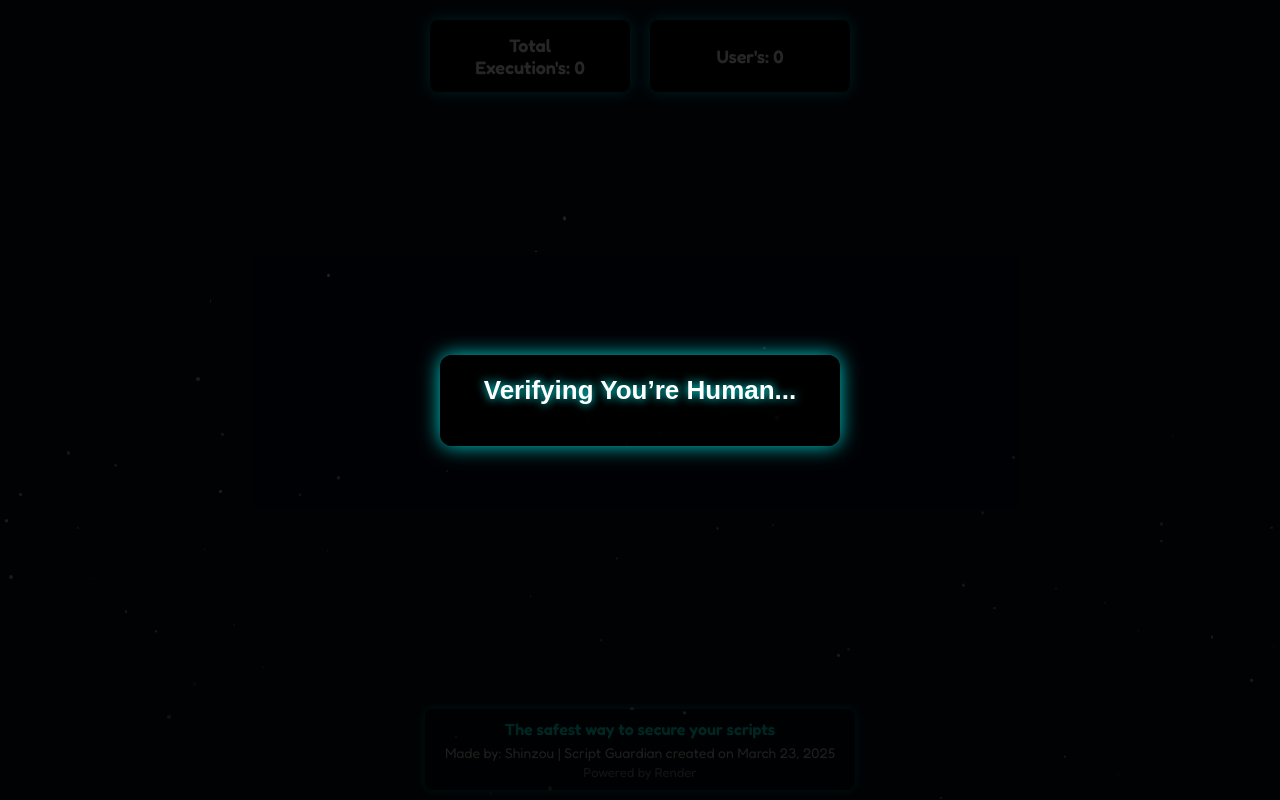
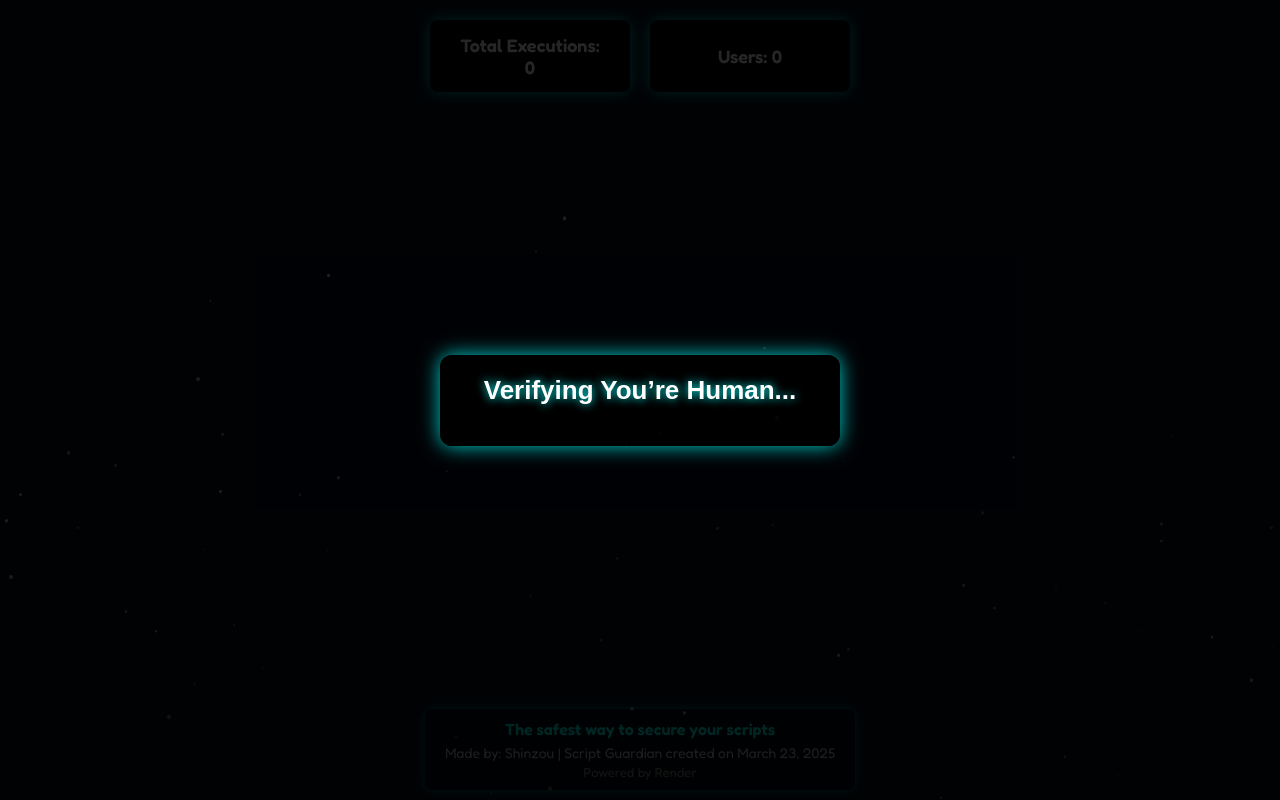
Before and after one commit to rovalrow/Flask, a Flask app: page / in a window 1280 px wide. Run offline with Flask 3, Linux system fonts and the light colour scheme; data that the repository does not hold is empty; some libraries are stand-ins or nearby versions.

Commit message:
Update index.html

```diff
--- a/templates/index.html
+++ b/templates/index.html
@@ -520,23 +520,19 @@
 
 async function updateExecutionCount() {
     try {
-        let response = await fetch('/get-total-executions');
-        let data = await response.json();
-        document.getElementById("executionCountBtn").textContent = `Total Execution's: ${data.count}`;
+        const response = await fetch('/get-total-executions');
+        const data = await response.json();
+        document.getElementById("executionCountBtn").textContent = `Total Executions: ${data.count}`;
     } catch (error) {
         console.error("Failed to fetch execution count:", error);
     }
 }
 
-// Call once and set interval to refresh every 10 seconds
-updateExecutionCount();
-setInterval(updateExecutionCount, 1000);
-
 async function updateLiveUsers() {
     try {
-        let response = await fetch('/get-live-users');
-        let data = await response.json();
-        document.getElementById("LiveUser").textContent = `User's: ${data.count}`;
+        const response = await fetch('/get-live-users');
+        const data = await response.json();
+        document.getElementById("LiveUser").textContent = `Users: ${data.count}`;
     } catch (error) {
         console.error("Live user update failed:", error);
     }
@@ -550,15 +546,19 @@ async function sendHeartbeat() {
     }
 }
 
-// Every second: heartbeat + update count
+// Call once on load
+updateExecutionCount();
+updateLiveUsers();
+sendHeartbeat();
+
+// Repeat execution count every 10 seconds
+setInterval(updateExecutionCount, 10000);
+
+// Heartbeat and live user update every second
 setInterval(() => {
     sendHeartbeat();
     updateLiveUsers();
 }, 1000);
-
-// Optional: Run once at start
-sendHeartbeat();
-updateLiveUsers();
     </script>
 </body>
 </html>
```
